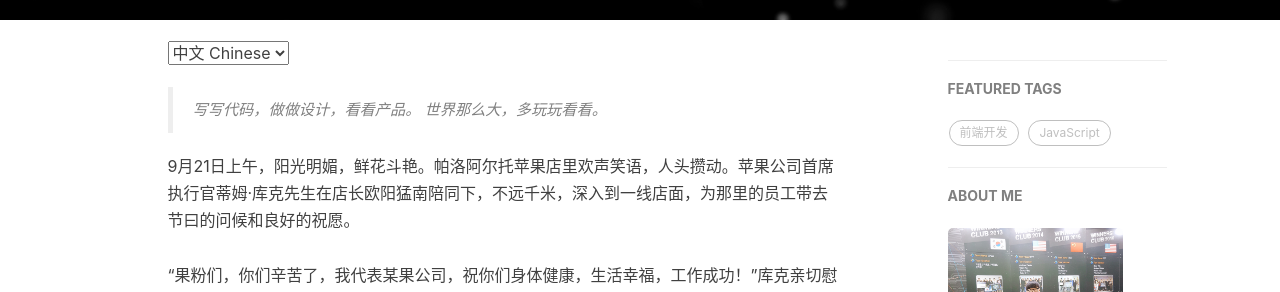
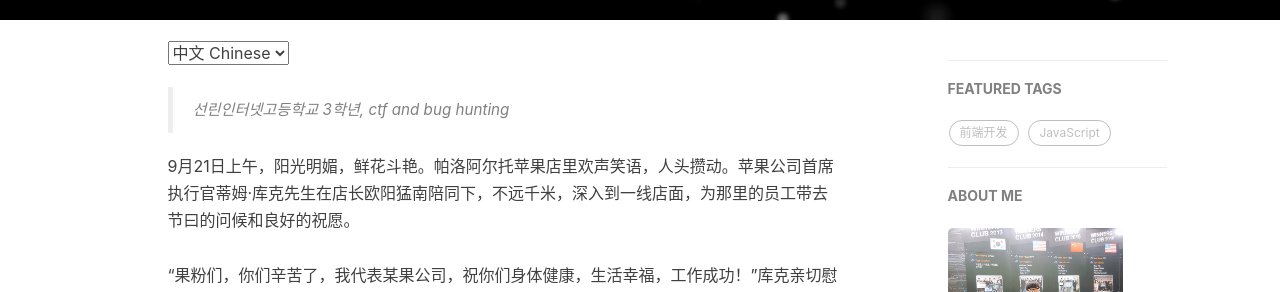
Before and after one commit to LYoungJoo/lyoungjoo.github.io, a Jekyll site: the page built from about.html, in a window 1280 px wide. Shown: the part 398-690 px from the top of the page. Built offline with Jekyll 4.4.1, drawn with Linux system fonts in a browser that asks for light colours; nearby versions of some CDN libraries; comment, search, counter and statistics services are not loaded.

Commit message:
Update about.html

```diff
--- a/about.html
+++ b/about.html
@@ -14,8 +14,7 @@ header-img: "img/home-bg.jpg"
 <!-- Chinese Version -->
 <div class="zh post-container">
     <blockquote>
-        写写代码，做做设计，看看产品。
-        世界那么大，多玩玩看看。
+        선린인터넷고등학교 3학년, ctf and bug hunting
     </blockquote>
     9月21日上午，阳光明媚，鲜花斗艳。帕洛阿尔托苹果店里欢声笑语，人头攒动。苹果公司首席执行官蒂姆·库克先生在店长欧阳猛南陪同下，不远千米，深入到一线店面，为那里的员工带去节曰的问候和良好的祝愿。<br><br>“果粉们，你们辛苦了，我代表某果公司，祝你们身体健康，生活幸福，工作成功！”库克亲切慰问广大员工和顾客，并就iOS7、iPhone 5S和iPhone 5C的销售状况进行调研。 <br><br>“您现在每月工资有多少？肾5S拿到了吗？”在店里，库克关切地向果粉们问起这一问题。当听说果粉们排到了5S，库克满意地连连点头。接着他指出，近年来苹果事业发展取得巨大成就，特别是iPhone影响剧增，老百姓对iOS满意度逐步提高，在这个转变过程中，果粉的辛勤工作功不可没。<br><br>库克看到一个中国小朋友在排队买iPhone 5S，亲切的问：“5288元一台能承受不？”小朋友回答到：“能！”当得知这位小朋友卖了一个肾来买iPhone 5S时，库克叮嘱道：“在支持苹果的同时，也要爱护身体。”<br><br>库克与购买苹果手机的果粉们兴致勃勃地参观了苹果专卖店，和员工们拉了拉家常，并饶有兴趣地玩了四盘切西瓜游戏，与普通员工同乐。<br><br>在交谈中，库克多次关心地强调：“有了iPhone 5C，就不卖iPhone 5了。”并对顾客说：“好好休息，身体是革命的本钱嘛！”会谈始终在亲切友好的气氛中进行。<br><br>顾客们就库克的讲话达成了广泛的共识，并承认世界上只有iOS最流畅，要紧紧的团结在以库克先生为首席执行官的苹果公司集体周围，一心一意抓学习，聚精会神谋发展。<br>
     <br>帕洛阿尔托苹果专卖店当日原则通过《蒂姆·库克首席执行官在加州新苹果店的讲话纪要》，并下发各分店认真学习、研讨。
```
